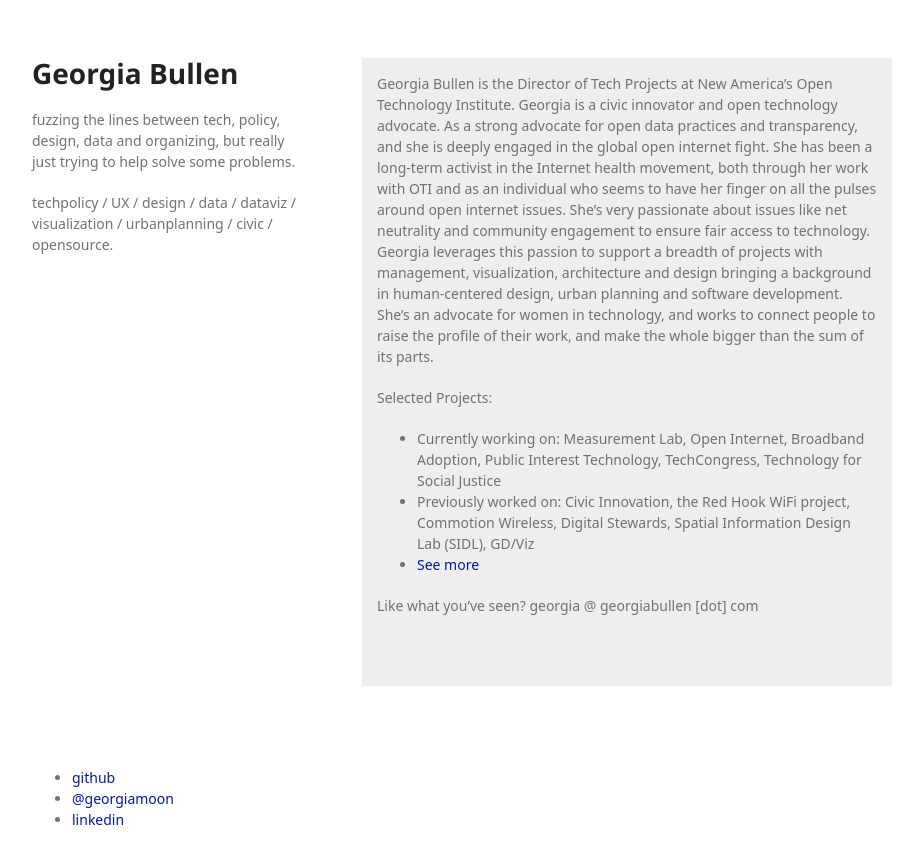
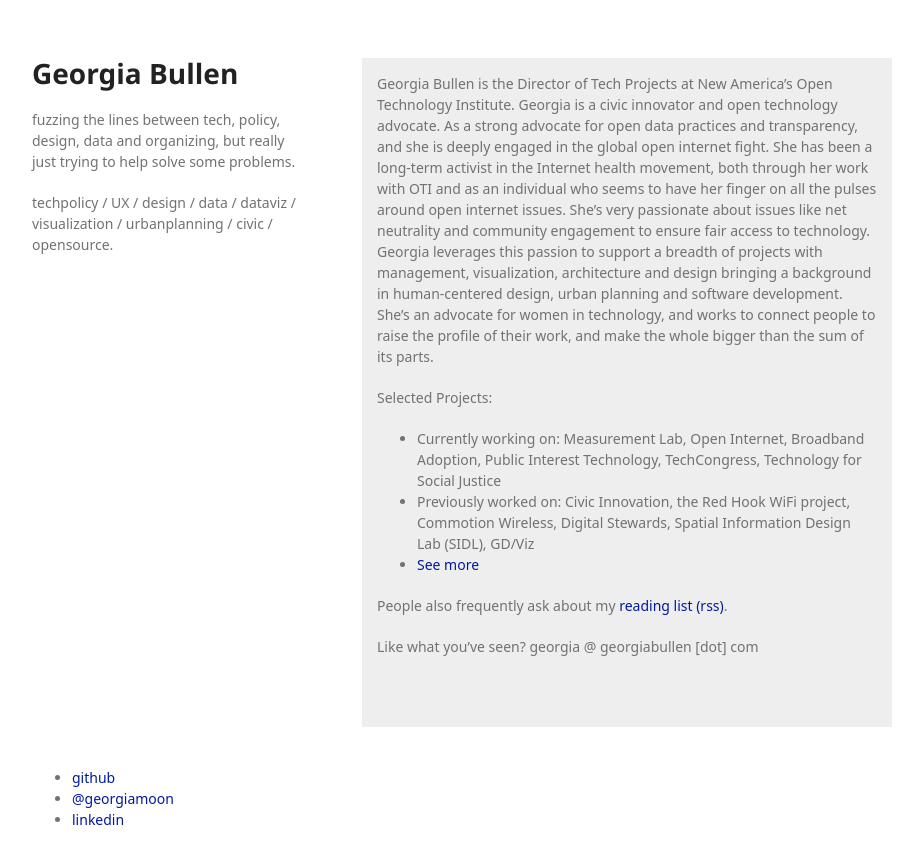
Before and after one commit to georgiamoon/markdowncv, a Jekyll site: the page built from about.md, in a window 1280 px wide. Shown: the top 864 px of the page, without its empty margins (178-1101 px from the left). Built offline with Jekyll 4.4.1, drawn with Linux system fonts in a browser that asks for light colours; some web fonts are replaced; our own code applies the rules of GitHub Pages for plain Markdown files; a script that is not in the unit is left out.

Commit message:
instapaper rss

```diff
--- a/about.md
+++ b/about.md
@@ -7,4 +7,6 @@ Selected Projects:
 - Previously worked on: Civic Innovation, the Red Hook WiFi project, Commotion Wireless, Digital Stewards, Spatial Information Design Lab (SIDL), GD/Viz
 - [See more](cv.md)
 
+People also frequently ask about my [reading list (rss)](https://www.instapaper.com/rss/3003374/7z9HCy9CwNTjtlUbJg7TnhsDLYM).
+
 Like what you've seen? georgia @ georgiabullen [dot] com
```
